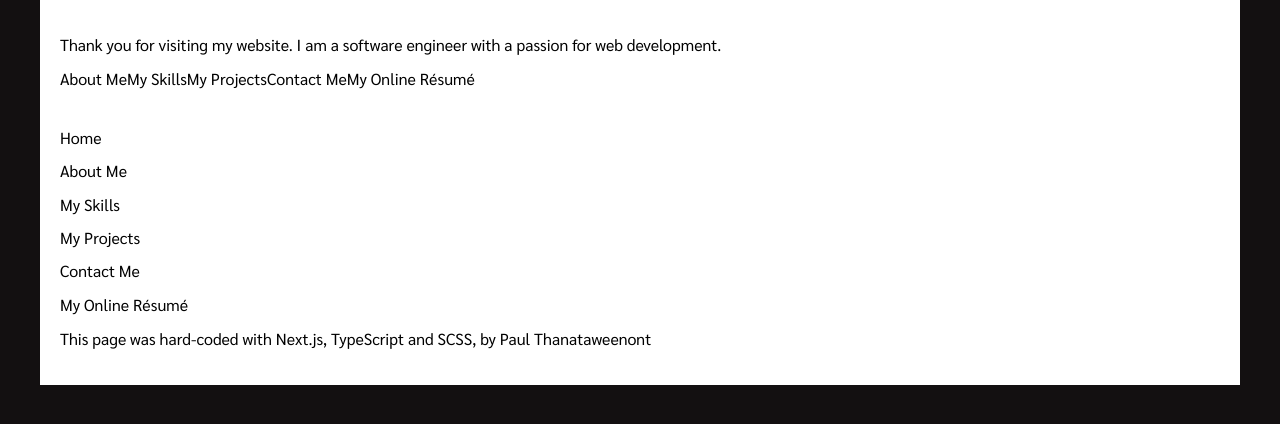
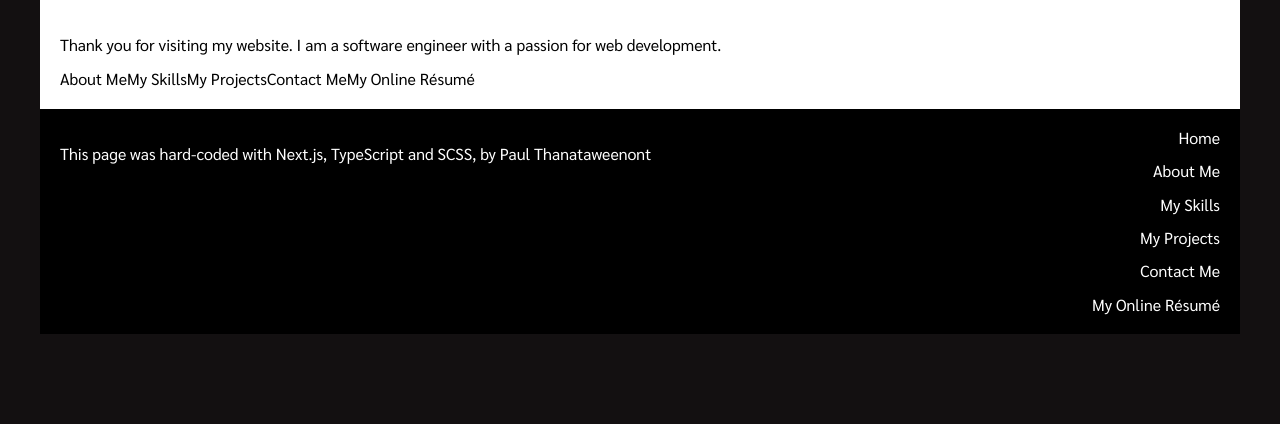
Before and after one commit to PaulRGU2014/kru-paul-2023-website, a Next.js app in the folder frontend/: page / in a window 1280 px wide. Shown: the top 424 px of the page. Built offline with nearby package versions, Linux system fonts and the light colour scheme.

Commit message:
font optimization

```diff
--- a/frontend/src/app/global.scss
+++ b/frontend/src/app/global.scss
@@ -1,8 +1,11 @@
 @import 'normalize.css';
 @import url('https://fonts.googleapis.com/css2?family=Sarabun:ital,wght@0,100;0,200;0,300;0,400;0,500;0,600;0,700;0,800;1,100;1,200;1,300;1,400;1,500;1,600;1,700;1,800&display=swap');
 
+html{
+    font-family: "Sarabun", sans-serif;
+}
+
 body{
-    font-family: "Sarabun", sans-serif;
     background-color: #131011;
     .content-area {
         max-width: 1200px;
--- a/frontend/src/app/layout.tsx
+++ b/frontend/src/app/layout.tsx
@@ -1,7 +1,14 @@
 import Head from "next/head"
+import { Sarabun } from 'next/font/google'
 import './global.scss'
 import Footer from '../components/Footer/Footer'
 
+const sarabun = Sarabun({
+  subsets: ['latin', 'latin-ext', 'thai'],
+  style: ['normal', 'italic'],
+  display: 'swap',
+  weight: ['100', '300', '400', '500', '700', '800']
+})
 
 export default function RootLayout({
   children,
@@ -9,13 +16,9 @@ export default function RootLayout({
   children: React.ReactNode
 }) {
   return (
-    <html lang="en">
+    <html lang="en" className={sarabun.className}>
       <Head>
         <link rel="icon" href="/favicon.ico" sizes="any" />
-        <link rel="preconnect" href="https://fonts.googleapis.com" />
-        <link rel="preconnect" href="https://fonts.gstatic.com" />
-        <link href="https://fonts.googleapis.com/css2?family=Sarabun:ital,wght@0,100;0,200;0,300;0,400;0,500;0,600;0,700;0,800;1,100;1,200;1,300;1,400;1,500;1,600;1,700;1,800&display=swap" rel="stylesheet" />
-
       </Head>
       <body>
         <div className="content-area">
--- a/frontend/src/components/Footer/Footer.module.scss
+++ b/frontend/src/components/Footer/Footer.module.scss
@@ -1,5 +1,18 @@
+
+.component{
+    display: flex;
+    flex-direction: row;
+    justify-content: space-between;
+    background-color: #000;
+    color: #fff;
+}
+
 .link_wrapper {
     display: flex;
     flex-direction: column;
     gap: 15px;
+    a{
+        text-align: right;
+        color: #fff;
+    }
 }
--- a/frontend/src/components/Footer/Footer.tsx
+++ b/frontend/src/components/Footer/Footer.tsx
@@ -4,6 +4,9 @@
 export default function Footer() {
     return (
         <footer className={styles.component}>
+            <p className={styles.disclaimer}>
+                This page was hard-coded with Next.js, TypeScript and SCSS, by Paul Thanataweenont
+            </p>
             <div className={styles.link_wrapper}>
                 <Link href="/">Home</Link>
                 <Link href="/about-me">About Me</Link>
@@ -12,9 +15,6 @@ export default function Footer() {
                 <Link href="/contact">Contact Me</Link>
                 <Link href="/online-resume">My Online Résumé</Link>
             </div>
-            <p className={styles.disclaimer}>
-                This page was hard-coded with Next.js, TypeScript and SCSS, by Paul Thanataweenont
-            </p>
         </footer>
     )
 }
```
